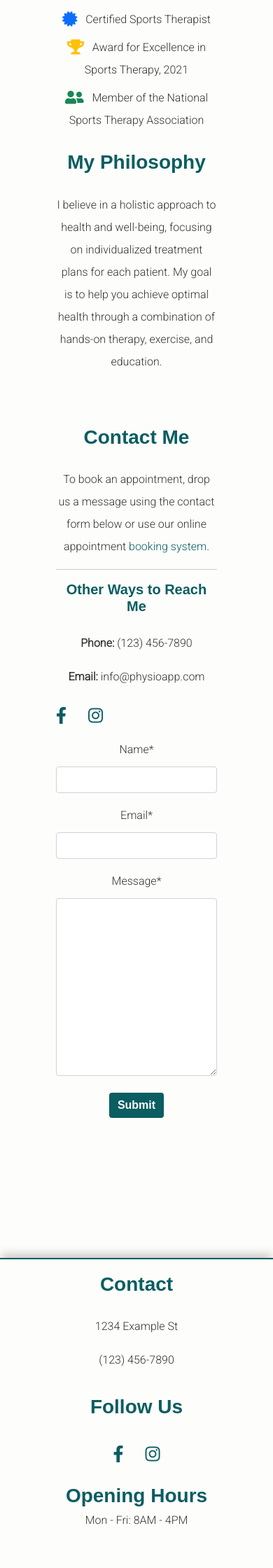
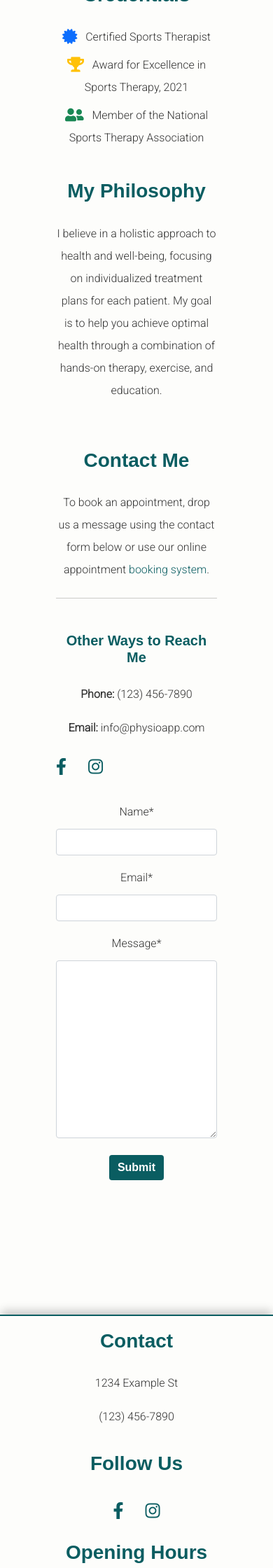
Before and after one commit to Alvor1991/PP4-Physio, a Django app: page /about/ in a window 390 px wide. Shown: the part 920-3160 px from the top of the page at 70% size. Before the commit the page ends 3098 px from the top, so only its background shows below. Run offline with Django 4.2, Linux system fonts and the light colour scheme; data that the repository does not hold is empty; some libraries are stand-ins or nearby versions.

Commit message:
Update footer styles, accordian styles and about layout

```diff
--- a/about/templates/about/about.html
+++ b/about/templates/about/about.html
@@ -15,11 +15,12 @@
             <p>I am Ryan Nolan, a certified sports therapist with over 10 years of experience in helping athletes and
                 active individuals recover from injuries and enhance their performance. My approach is personalized and
                 evidence-based, ensuring you receive the best care possible.</p>
+            <hr>
         </div>
     </div>
-    <!-- Credentials and Philosophy -->
+    <!-- Credentials Section -->
     <div class="row mb-5 text-center text-md-start">
-        <div class="col-md-6 mb-4">
+        <div class="col-md-6 mb-4 mb-md-5">
             <h3>Credentials</h3>
             <ul class="list-unstyled">
                 <li class="mb-2">
@@ -36,7 +37,7 @@
                 </li>
             </ul>
         </div>
-        <div class="col-md-6 mb-4">
+        <div class="col-md-6 mb-4 mb-md-5">
             <h3>My Philosophy</h3>
             <p>I believe in a holistic approach to health and well-being, focusing on individualized treatment plans for
                 each patient. My goal is to help you achieve optimal health through a combination of hands-on therapy,
@@ -50,7 +51,7 @@
             <p>To book an appointment, drop us a message using the contact form below or use our online appointment
                 <a href="{% url 'book_appointment' %}" class="font-weight-bold">booking system</a>.
             </p>
-            <hr>
+            <hr class="mt-4 mb-5">
             <h5>Other Ways to Reach Me</h5>
             <p><strong>Phone:</strong> (123) 456-7890</p>
             <p><strong>Email:</strong> info@physioapp.com</p>
--- a/static/css/style.css
+++ b/static/css/style.css
@@ -227,6 +227,7 @@ a {
   width: 100%;
   height: auto;
   overflow: hidden;
+  box-shadow: 0 8px 12px -2px rgba(0, 0, 0, 0.2);
 }
 
 .banner-image img {
@@ -243,7 +244,7 @@ a {
   height: 100%;
   border: none;
   background-color: #fff;
-  box-shadow: 0 -8px 12px -2px rgba(0, 0, 0, 0.2);
+  box-shadow: 0 4px 8px rgba(0, 0, 0, 0.1);
   transition: transform 0.3s ease;
 }
 
@@ -331,6 +332,11 @@ Treatments Page
   box-shadow: inset 0 -1px 0 rgba(0, 0, 0, 0.125);
 }
 
+.accordion-button::after {
+  color: #f7f6e5;
+  filter: none;
+}
+
 .accordion-header {
   margin-bottom: 0;
 }
@@ -348,10 +354,6 @@ Treatments Page
   background-color: #f9fafc;
   padding: 1rem;
   border-top: 1px solid #e3e3e3;
-}
-
-.accordion-button::after {
-  filter: invert(100%);
 }
 
 /* ===================================
@@ -456,8 +458,12 @@ Appointments Page
     padding-right: 5rem !important;
   }
 
+  .row {
+    margin-bottom: 1.5rem !important; /* Adjust row spacing to be more consistent */
+  }
+
   .mb-4 {
-    margin-bottom: 0.5rem !important;
+    margin-bottom: 1.5rem !important; /* Ensure column spacing is consistent within rows */
   }
 
   .alert-success {
--- a/templates/base.html
+++ b/templates/base.html
@@ -93,7 +93,7 @@
                 <p>1234 Example St</p>
                 <p>(123) 456-7890</p>
             </div>
-            <div class="col-md-4 col-12 text-white text-center">
+            <div class="col-md-4 col-12 text-center">
                 <div>
                     <h3>Follow Us</h3>
                     <div class="d-flex justify-content-center social-icons">
@@ -106,9 +106,9 @@
                     </div>
                 </div>
             </div>
-            <div class="col-md-4 col-12 text-white text-md-end text-center">
-                <h3 class="mb-0">Opening Hours</h3>
-                <p class="mb-0">Mon - Fri: 8AM - 4PM</p>
+            <div class="col-md-4 col-12 text-md-end text-center">
+                <h3 class=>Opening Hours</h3>
+                <p class=>Mon - Fri: 8AM - 4PM</p>
             </div>
         </div>
     </div>
--- a/treatments/templates/treatments/treatments.html
+++ b/treatments/templates/treatments/treatments.html
@@ -25,7 +25,7 @@
                     {% endif %}
                 </div>
                 <div class="card-footer text-center mt-auto">
-                    <p><strong>Price:</strong> ${{ treatment.price }}</p>
+                    <p><strong>Consultation Price:</strong> ${{ treatment.price }}</p>
                     <a href="{% url 'book_appointment' %}" class="btn btn-primary">{{ treatment.button_text }}</a>
                 </div>
             </div>
```
